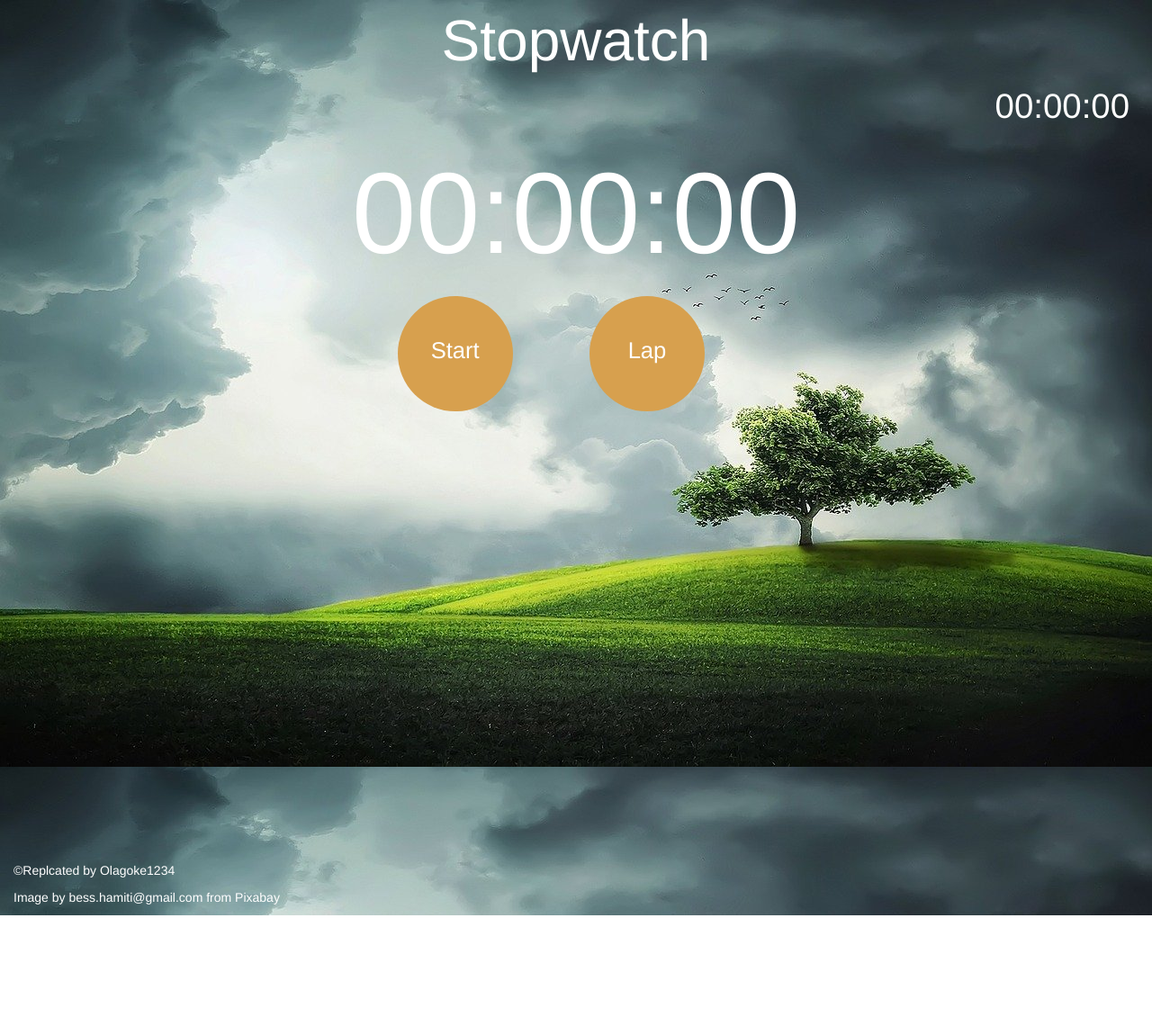
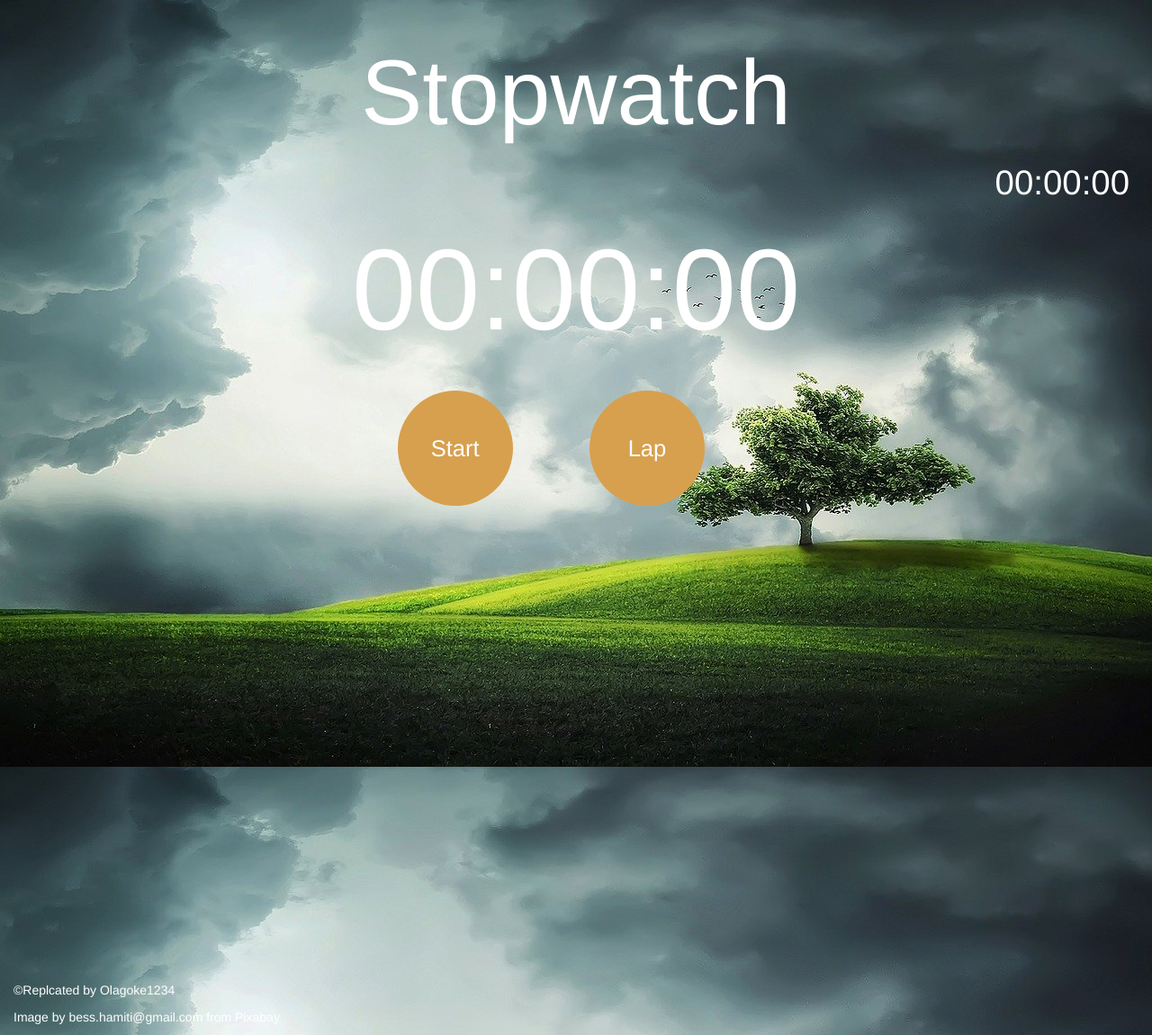
Before and after one commit to Olagoke1234/Stop-Watch-JQuery-, a plain HTML site: page index.html in a window 1280 px wide. Shown: the whole page at 90% size. Before the commit the page ends 1017 px from the top, so only its background shows below. Drawn offline with nearby package versions, Linux system fonts and the light colour scheme; a web font is replaced by a local one.

Commit message:
heights adjusted

```diff
--- a/style.css
+++ b/style.css
@@ -11,7 +11,8 @@ body {
 
 #header {
   text-align: center;
-  font-size: 5vw;
+  font-size: 8vw;
+  padding-top: 30px;
 }
 
 /* Style for Stop Watch Lap */
@@ -27,6 +28,7 @@ body {
 #time {
   text-align: center;
   font-size: 10vw;
+  margin-bottom: 20px;
 }
 
 /* ControlsContainer */
@@ -42,9 +44,15 @@ body {
   width: 10vw;
   border-radius: 100%;
   text-align: center;
-  padding: 23% 0;
+  padding: 35% 0;
   font-size: 2vw;
   cursor: pointer;
+}
+
+@media (min-width: 768px) {
+  .controls {
+    padding: 25% 0;
+  }
 }
 
 .controls:active {
@@ -55,7 +63,7 @@ body {
 /* Laps Div */
 
 #laps {
-  max-height: 270px;
+  max-height: 200px;
   overflow-y: scroll;
 }
 
@@ -76,7 +84,8 @@ body {
 }
 
 .footer {
-  margin-top: 400px;
+  position: absolute;
+  bottom: -350px;
 }
 .footer p,
 .footer a {
```
